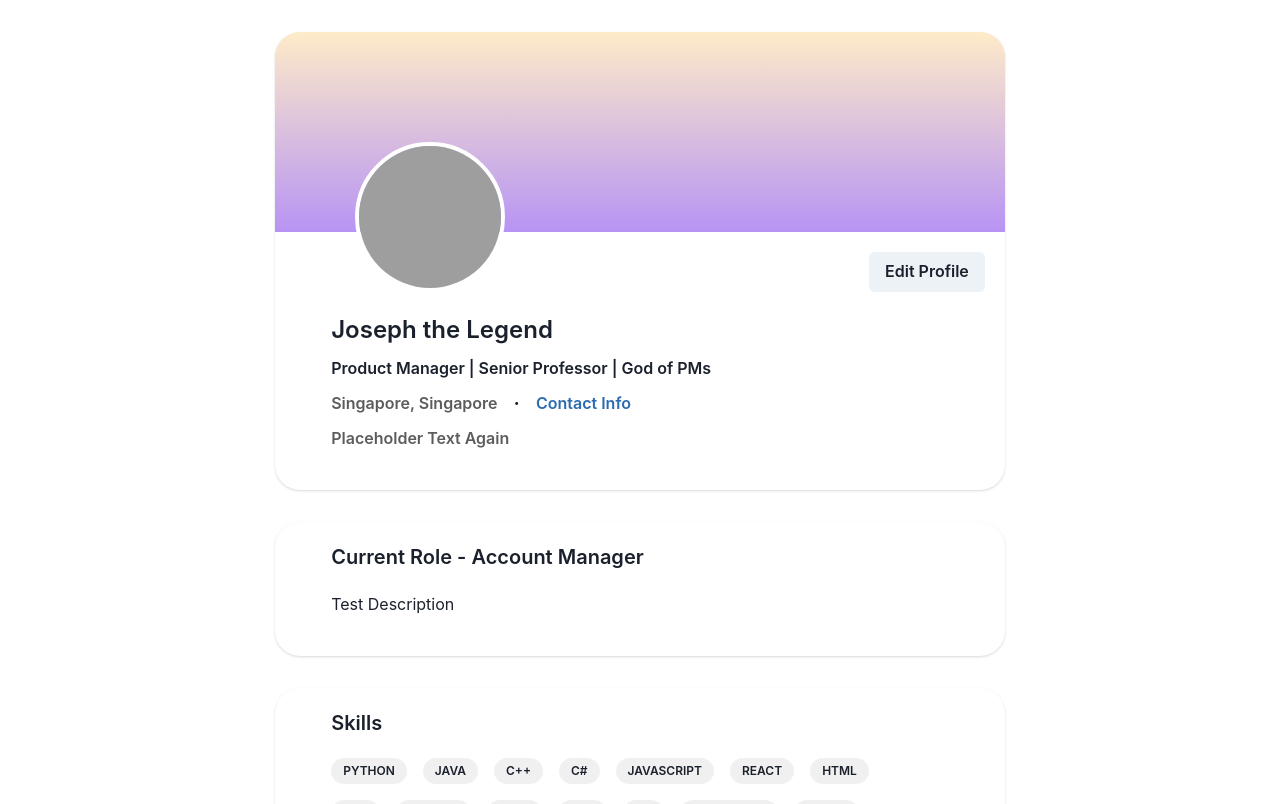
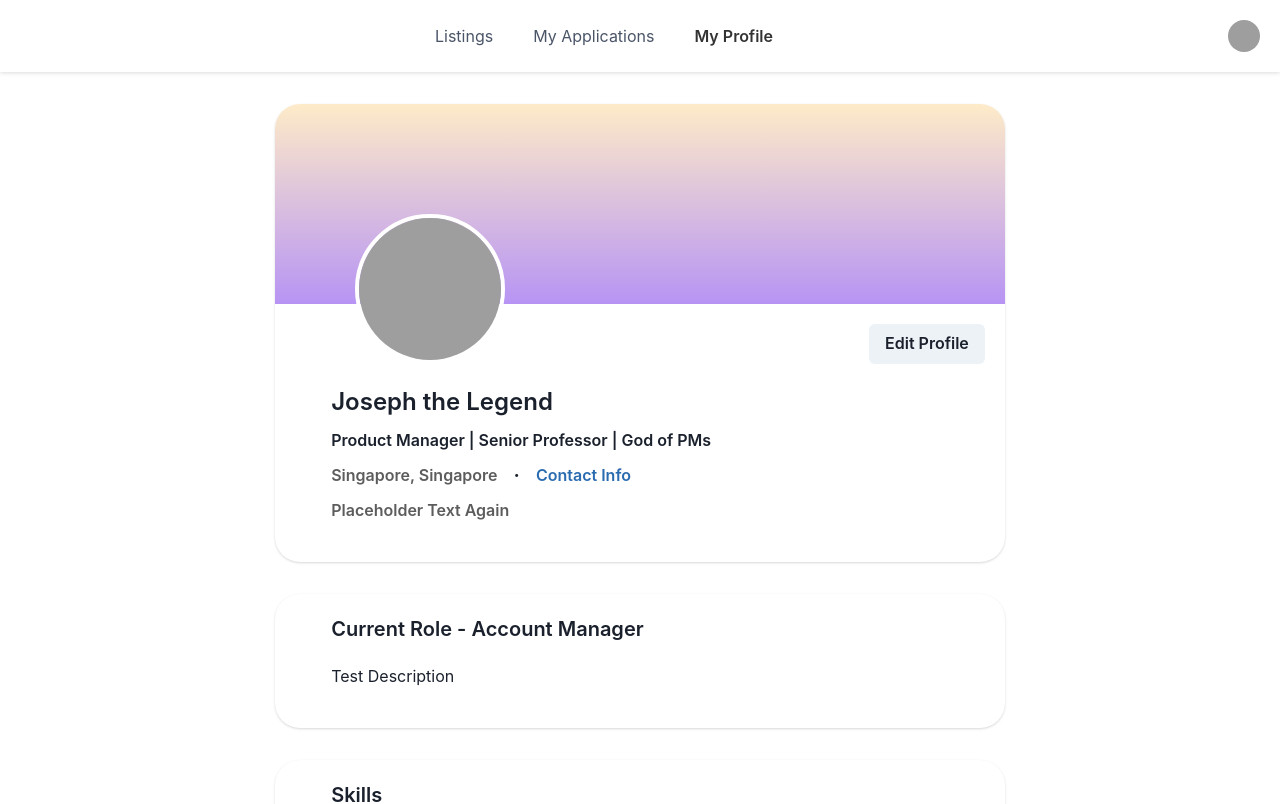
Before and after one commit to boonyeow/SPM2023, a React (Vite) app in the folder sbrb-frontend/: page /profile/1 in a window 1280 px wide. Shown: the top 804 px of the page. Built offline with nearby package versions, Linux system fonts and the light colour scheme; grey boxes are pictures that could not be loaded.

Commit message:
changed navbar

```diff
--- a/sbrb-frontend/src/components/Layout.jsx
+++ b/sbrb-frontend/src/components/Layout.jsx
@@ -1,9 +1,9 @@
-import Navbar from "./Navbar";
+import NavBar from "./NavBar";
 
 const Layout = ({ children }) => {
   return (
     <div>
-      <Navbar />
+      <NavBar />
       <main>{children}</main>
     </div>
   );
--- a/sbrb-frontend/src/components/NavBar.jsx
+++ b/sbrb-frontend/src/components/NavBar.jsx
@@ -1,5 +1,5 @@
+import { Link as ReactRouterLink, useLocation } from "react-router-dom";
 import { useLoginContext } from "../hooks/useLoginContext";
-
 import {
   Avatar,
   Box,
@@ -7,108 +7,111 @@ import {
   Flex,
   HStack,
   IconButton,
+  Link,
   Menu,
   MenuButton,
   MenuDivider,
   MenuItem,
   MenuList,
+  Spacer,
   Stack,
   useColorModeValue,
   useDisclosure,
 } from "@chakra-ui/react";
 import { CloseIcon, HamburgerIcon } from "@chakra-ui/icons";
+import { useEffect } from "react";
 
 const Links = [
-  { name: "Home", to: "/listings" },
-  { name: "Job Applicants", to: "/listings/:id/applications" },
-  { name: "Create Job Listing", to: "/listing/create" },
-  { name: "Skills Matching", to: "/skills-matching" },
-  { name: "Edit Profile", to: "/edit-profile" },
+  { name: "Listings", to: "/listings" },
+  { name: "My Applications", to: "/applications" },
+  { name: "My Profile", to: "/profile" },
 ];
 
-const NavLink = ({ children }) => {
-  return (
-    <Box
-      as="a"
-      px={2}
-      py={1}
-      rounded="md"
-      _hover={{ color: "white", bg: "blue.700" }}
-      _active={{ color: "white", bg: "blue.600" }}
-      href={children.to}>
-      {children.name}
-    </Box>
-  );
-};
-
-export default function NavBar() {
+const NavBar = () => {
   const { isOpen, onOpen, onClose } = useDisclosure();
   const { loginInfo } = useLoginContext();
+  const location = useLocation();
+
+  let activeLink;
+  if (location.pathname.includes("/listings")) {
+    activeLink = "Listings";
+  } else if (location.pathname.includes("/applications")) {
+    activeLink = "My Applications";
+  } else if (location.pathname.includes("/profile")) {
+    activeLink = "My Profile";
+  }
+
+  useEffect(() => {}, [location]);
 
   return (
-    <Box bg={useColorModeValue("blue.100", "blue.900")} px={4}>
-      <Flex h={16} alignItems="center" justifyContent="space-between">
-        <IconButton
-          size="md"
-          icon={isOpen ? <CloseIcon /> : <HamburgerIcon />}
-          aria-label="Open Menu"
-          display={{ md: "none" }}
-          onClick={isOpen ? onClose : onOpen}
-        />
-        <HStack spacing={8} alignItems="center">
-          <Box>Logo</Box>
-          <HStack as="nav" spacing={4} display={{ base: "none", md: "flex" }}>
-            {Links.map((link) => (
-              <NavLink key={link.to}>{link}</NavLink>
-            ))}
-          </HStack>
-        </HStack>
-        <Flex alignItems="center">
+    <>
+      <Box px={5} py={5} boxShadow="0px 0px 5px rgba(0, 0, 0, 0.2)">
+        <Box display={{ md: "none" }}>
           <Menu>
             <MenuButton
-              as={Button}
-              rounded="full"
-              variant="link"
-              cursor="pointer"
-              minW={0}>
+              as={IconButton}
+              aria-label="Options"
+              icon={<HamburgerIcon />}
+              variant="outline"
+            />
+            <MenuList>
+              {Links.map((link, index) => (
+                <MenuItem
+                  key={index}
+                  as={ReactRouterLink}
+                  to={link.to}
+                  fontWeight={activeLink == link.name ? "semibold" : "normal"}>
+                  {link.name}
+                </MenuItem>
+              ))}
+            </MenuList>
+          </Menu>
+        </Box>
+        <Flex alignItems="center" display={{ base: "none", md: "flex" }}>
+          <Spacer />
+          <Box>
+            {Links.map((link, index) => (
+              <Link
+                as={ReactRouterLink}
+                to={link.to}
+                key={index}
+                mr={10}
+                color={activeLink == link.name ? "blackAlpha.800" : "gray.600"}
+                fontWeight={activeLink == link.name ? "semibold" : "normal"}
+                _hover={{
+                  color: "blackAlpha.800",
+                  fontWeight: "semibold",
+                }}>
+                {link.name}
+              </Link>
+            ))}
+            {loginInfo.isLoggedIn && (
+              <Link
+                mr={10}
+                color="gray.600"
+                _hover={{
+                  color: "blackAlpha.900",
+                  fontWeight: "semibold",
+                }}
+                onClick={() => {
+                  localStorage.clear();
+                  window.location.href = "/";
+                }}>
+                Logout
+              </Link>
+            )}
+          </Box>
+          <Spacer />
           <Avatar
             size="sm"
             src={
               "https://images.unsplash.com/photo-1493666438817-866a91353ca9?ixlib=rb-0.3.5&q=80&fm=jpg&crop=faces&fit=crop&h=200&w=200&s=b616b2c5b373a80ffc9636ba24f7a4a9"
             }
           />
-            </MenuButton>
-            <MenuList>
-              <MenuItem>View Applications</MenuItem>
-              <MenuItem as="a" href="/edit-profile">
-                Edit Profile
-              </MenuItem>
-              {loginInfo.isLoggedIn && (
-                <>
-                  <MenuDivider />
-                  <MenuItem
-                    onClick={() => {
-                      localStorage.clear();
-                      window.location.href = "/";
-                    }}>
-                    Log Out
-                  </MenuItem>
+        </Flex>
+      </Box>
     </>
-              )}
-            </MenuList>
-          </Menu>
-        </Flex>
-      </Flex>
+  );
+};
 
-      {isOpen && (
-        <Box pb={4} display={{ md: "none" }}>
-          <Stack as="nav" spacing={4}>
-            {Links.map((link) => (
-              <NavLink key={link}>{link}</NavLink>
-            ))}
-          </Stack>
-        </Box>
-      )}
-    </Box>
-  );
-}
+export default NavBar;
--- a/sbrb-frontend/src/pages/Profile.jsx
+++ b/sbrb-frontend/src/pages/Profile.jsx
@@ -1,4 +1,5 @@
 import { Box } from "@chakra-ui/react";
+import Layout from "../components/Layout.jsx";
 import {
   ProfileHeadCard,
   ProfileJobCard,
@@ -8,6 +9,7 @@ import {
 const Profile = () => {
   return (
     <>
+      <Layout>
         <Box py="8" width="57%" mx="auto">
           <Box mb={8}>
             <ProfileHeadCard />
@@ -19,6 +21,7 @@ const Profile = () => {
             <ProfileSkillCard />
           </Box>
         </Box>
+      </Layout>
     </>
   );
 };
```
Also changed, not shown: 1 other file (tests, documents, lock files or other folders). Lines whose indentation alone changed are shown as unchanged.
